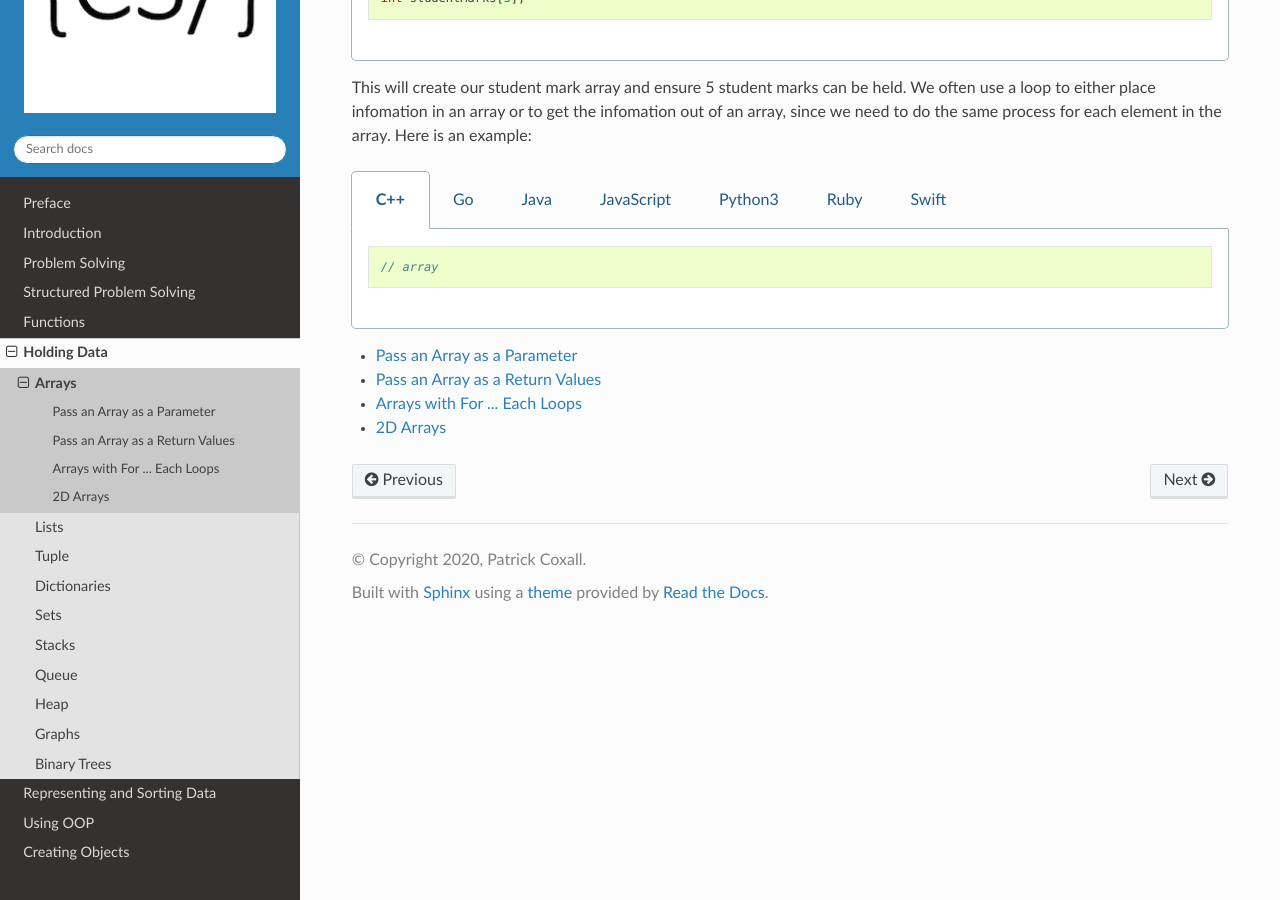
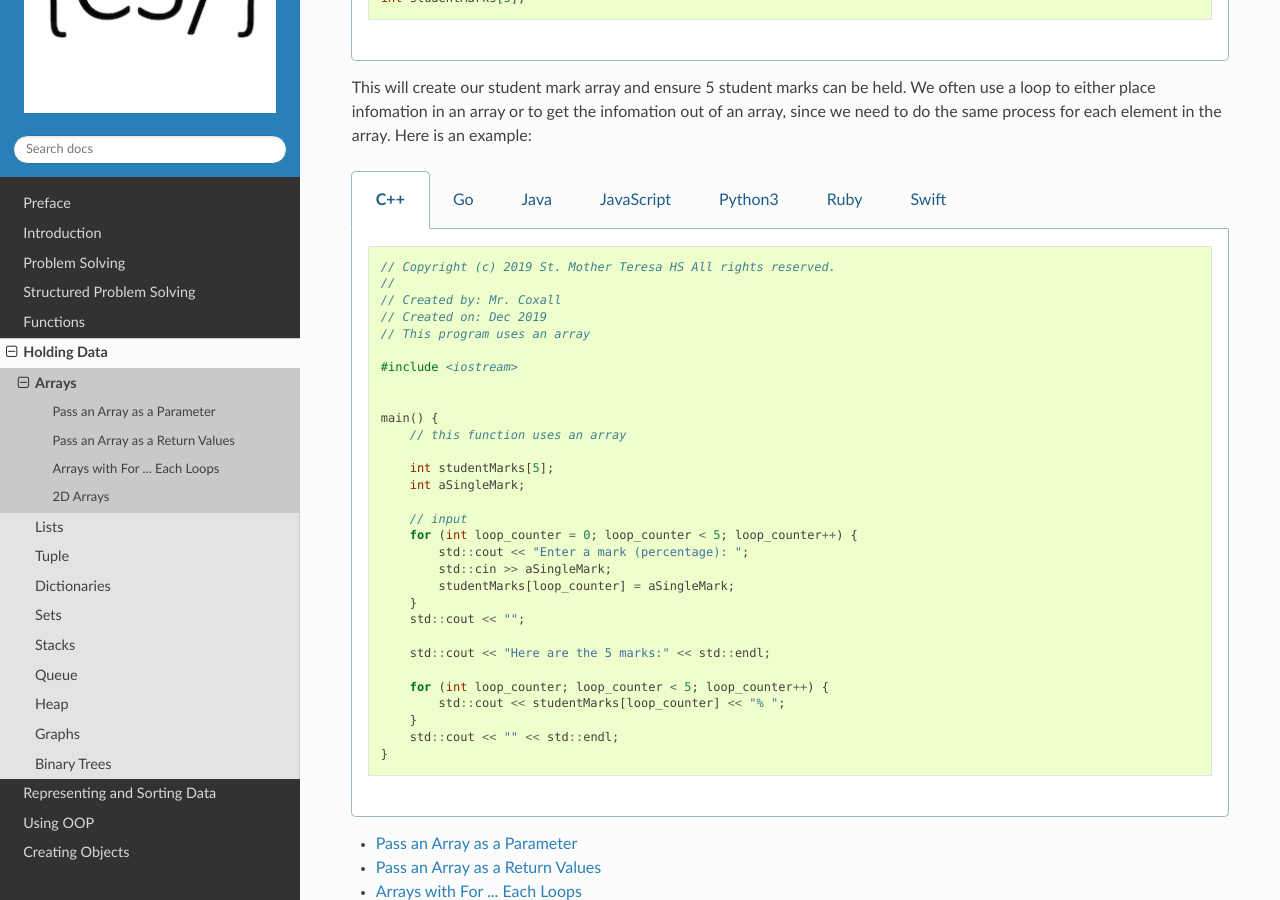
Before and after one commit to Mr-Coxall/Computer-Based-Problem-Solving, a Sphinx documentation site: the page built from docs/holding-data/arrays.rst, in a window 1280 px wide and 900 px high, scrolled down 963 px. Built offline with Sphinx 7.4.7 and the Read the Docs theme 2.0.0, drawn with Linux system fonts in a browser that asks for light colours; pages that are not in the unit, such as notebooks, are missing from menus.

Commit message:
Update arrays.rst

```diff
--- a/docs/holding-data/arrays.rst
+++ b/docs/holding-data/arrays.rst
@@ -116,7 +116,37 @@ This will create our student mark array and ensure 5 student marks can be held.
 
     .. code-block:: C++
 
-      // array
+      // Copyright (c) 2019 St. Mother Teresa HS All rights reserved.
+      //
+      // Created by: Mr. Coxall
+      // Created on: Dec 2019
+      // This program uses an array
+
+      #include <iostream>
+
+
+      main() {
+          // this function uses an array
+
+          int studentMarks[5];
+          int aSingleMark;
+
+          // input
+          for (int loop_counter = 0; loop_counter < 5; loop_counter++) {
+              std::cout << "Enter a mark (percentage): ";
+              std::cin >> aSingleMark;
+              studentMarks[loop_counter] = aSingleMark;
+          }
+          std::cout << "";
+
+          std::cout << "Here are the 5 marks:" << std::endl;
+
+          for (int loop_counter; loop_counter < 5; loop_counter++) {
+              std::cout << studentMarks[loop_counter] << "% ";
+          }
+          std::cout << "" << std::endl;
+      }
+
 
   .. group-tab:: Go
 
```
